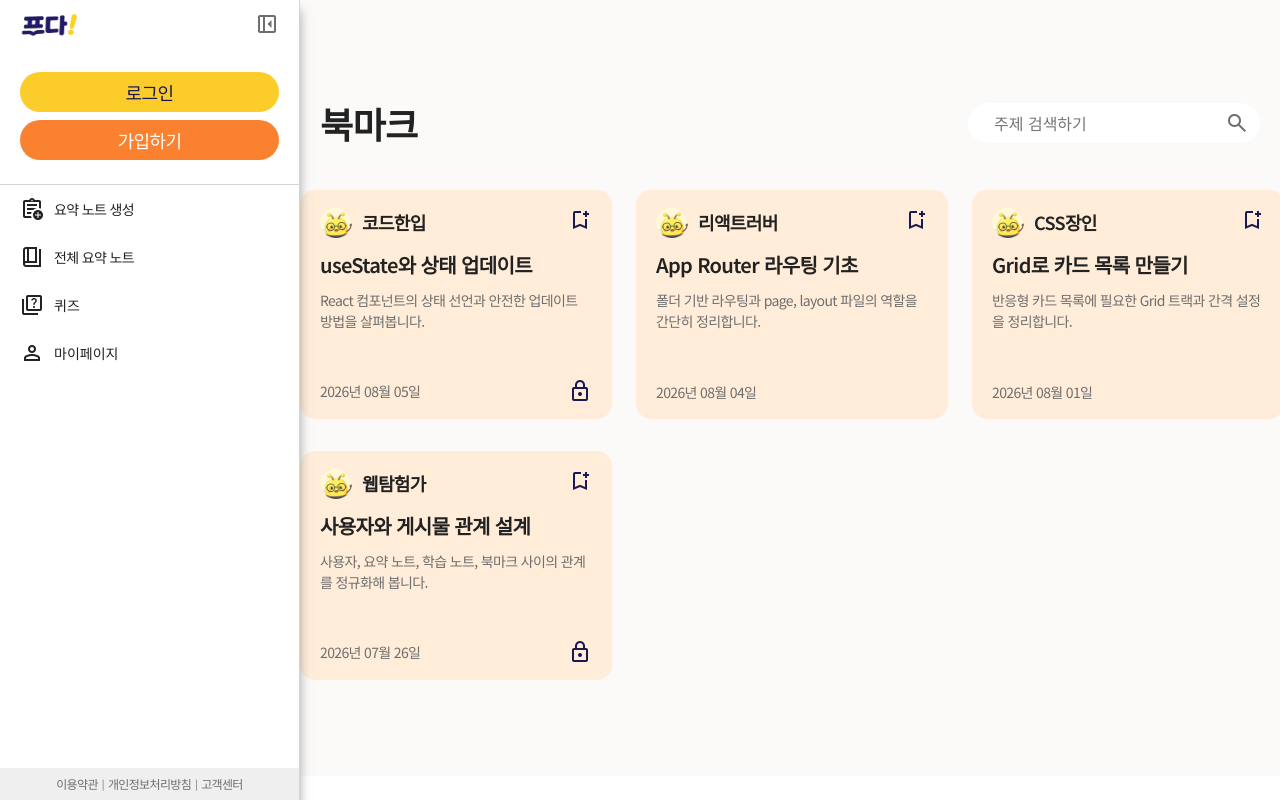
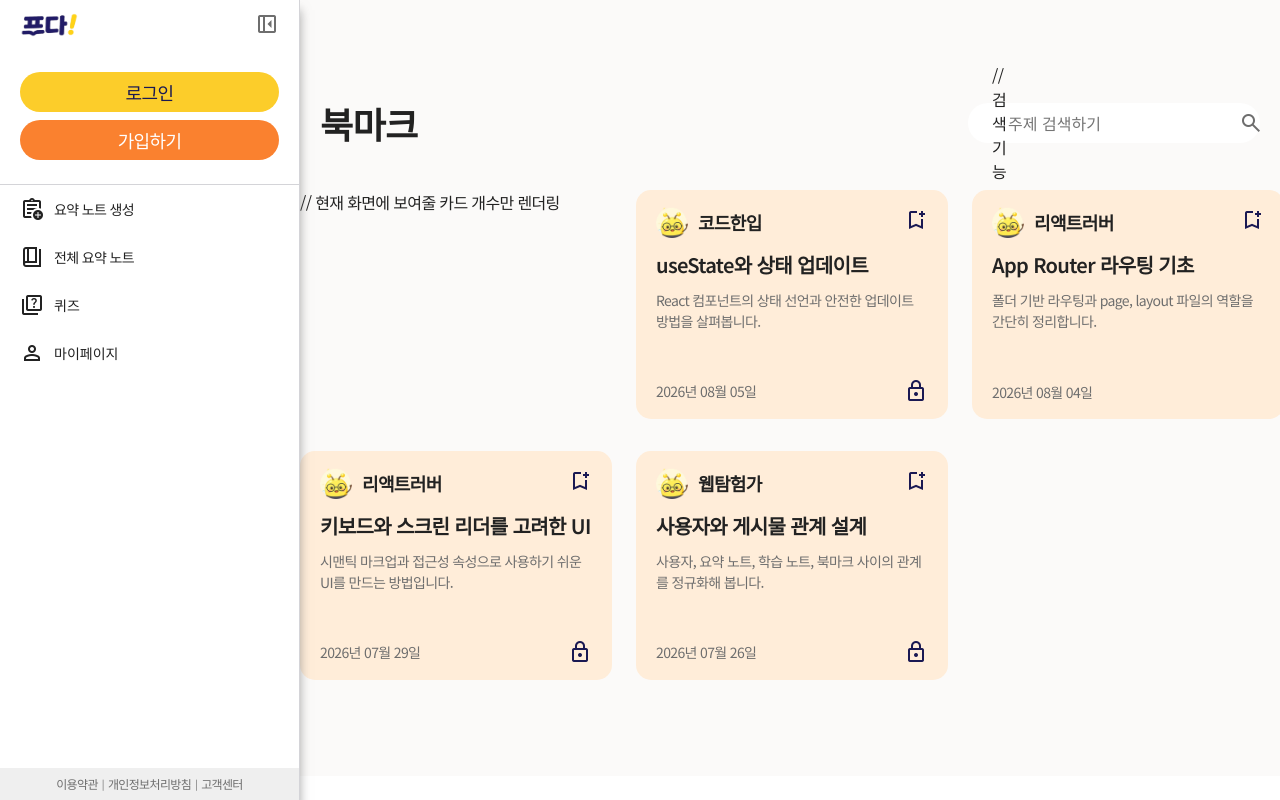
Before and after one commit to JEJU-Ratus/est_fe13_final_project, a Next.js app: page /mypage/bookmarks in a window 1280 px wide. Built offline with nearby package versions, Linux system fonts and the light colour scheme.

Commit message:
feat: AllSummary 컴포넌트에 검색 기능 추가 및 코드 정리

```diff
--- a/src/components/Allsummary.jsx
+++ b/src/components/Allsummary.jsx
@@ -7,12 +7,14 @@ import users from "@/mocks/users.json";
 import bookmarks from "@/mocks/bookmarks.json";
 import { useEffect, useRef, useState } from "react";
 
+//한 화면에 보여줄 카드의 수
 const BATCH_SIZE = {
   mobile: 3,
   tablet: 6,
   pc: 12,
 };
 
+// 현재 화면이 모바일,태블릿,pc인지 판단하는 함수
 function getBatchSize(mobileMediaQuery, tabletMediaQuery) {
   if (mobileMediaQuery.matches) {
     return BATCH_SIZE.mobile;
@@ -25,6 +27,7 @@ function getBatchSize(mobileMediaQuery, tabletMediaQuery) {
   return BATCH_SIZE.pc;
 }
 
+//전체요약본 or 내 요약본 or 북마크 요약본인지 구분하는 함수
 function getSummariesByView(view, currentUserId) {
   if (view === "mine") {
     return summaries
@@ -43,12 +46,24 @@ function getSummariesByView(view, currentUserId) {
   return summaries;
 }
 
+//컴포넌트 시작
 export default function AllSummary({ title, view = "all", currentUserId }) {
+  const [searchTerm, setSearchTerm] = useState(""); //검색어 저장
+  /* 현재 화면에서 스크롤하면 몇 개씩 추가될지
+  batchSize -> 한 번에 몇 개씩 증가하는지 ,
+  visibleCount -> 현재 총 몇 개를 화면에 보여주고 있는지 */
   const [batchSize, setBatchSize] = useState(BATCH_SIZE.mobile);
   const [visibleCount, setVisibleCount] = useState(BATCH_SIZE.mobile);
   const batchSizeRef = useRef(BATCH_SIZE.mobile);
-  const sentinelRef = useRef(null);
-  const filteredSummaries = getSummariesByView(view, currentUserId);
+  const sentinelRef = useRef(null); // 무한스크롤 끝 감지 센서
+  const normalizedSearchTerm = searchTerm.trim().toLowerCase(); //검색어 정리
+  const summariesByView = getSummariesByView(view, currentUserId); //현재 페이지에 맞는 데이터 가져오기
+  // TODO: Supabase 연결 시 client-side 검색 필터를 DB 검색 쿼리로 교체
+  // 검색기능
+  const filteredSummaries = normalizedSearchTerm
+    ? summariesByView.filter(summary => summary.topic.toLowerCase().includes(normalizedSearchTerm))
+    : summariesByView;
+  // 카드에 필요한 추가정보 체크
   const summaryCards = filteredSummaries.map(summary => {
     const author = users.find(user => user.userId === summary.authorId);
     const isBookmarked = bookmarks.some(
@@ -62,61 +77,64 @@ export default function AllSummary({ title, view = "all", currentUserId }) {
       isBookmarked,
     };
   });
+  //현재 검색/필터값이 바뀌었는지 알아차리는 표시값
   const resultKey = summaryCards.map(summary => summary.summaryId).join("|");
+  // 더 보여줄 데이터가 있는지 확인하는 코드
   const hasMore = visibleCount < summaryCards.length;
   // TODO: Supabase 연결 시 client-side slice 방식에서 DB pagination 조회·append 방식으로 교체
+  // 실제 브라우저에서 보여줄 데이터
   const visibleSummaryCards = summaryCards.slice(0, visibleCount);
-
+  //화면 크기감지
   useEffect(() => {
     const mobileMediaQuery = window.matchMedia("(max-width: 480px)");
     const tabletMediaQuery = window.matchMedia("(min-width: 481px) and (max-width: 1024px)");
 
     function handleBreakpointChange() {
       const nextBatchSize = getBatchSize(mobileMediaQuery, tabletMediaQuery);
-
+      // 화면이 갑자기 줄어드는 걸 방지
       batchSizeRef.current = nextBatchSize;
       setBatchSize(nextBatchSize);
       setVisibleCount(currentCount => Math.max(currentCount, nextBatchSize));
     }
-
+    //모바일 경계를 넘으면 실행할 함수
     handleBreakpointChange();
     mobileMediaQuery.addEventListener("change", handleBreakpointChange);
     tabletMediaQuery.addEventListener("change", handleBreakpointChange);
-
+    //이벤트 제거
     return () => {
       mobileMediaQuery.removeEventListener("change", handleBreakpointChange);
       tabletMediaQuery.removeEventListener("change", handleBreakpointChange);
     };
   }, []);
+  // 검색/뷰가 바뀌면 초기화
+  useEffect(() => {
+    setVisibleCount(batchSizeRef.current);
+  }, [view, currentUserId, normalizedSearchTerm, resultKey]);
 
   useEffect(() => {
-    setVisibleCount(batchSizeRef.current);
-  }, [view, currentUserId, resultKey]);
-
-  useEffect(() => {
+    //무한 스크롤 동작 구현
     const sentinel = sentinelRef.current;
 
     if (!sentinel || !hasMore) {
       return undefined;
     }
-
+    // 특정 요소가 화면에 들어왔는지 감지하는 기능
     const observer = new IntersectionObserver(
       entries => {
         if (!entries[0]?.isIntersecting) {
           return;
         }
 
-        setVisibleCount(currentCount =>
-          Math.min(currentCount + batchSize, summaryCards.length),
-        );
+        setVisibleCount(currentCount => Math.min(currentCount + batchSize, summaryCards.length));
       },
       {
         root: null,
+        //스크롤 200px 전 로딩
         rootMargin: "200px 0px",
         threshold: 0,
       },
     );
-
+    // 스크롤 감지 종료
     observer.observe(sentinel);
 
     return () => {
@@ -138,8 +156,13 @@ export default function AllSummary({ title, view = "all", currentUserId }) {
             </button>
           </div>
           <div className={styles["search-box"]}>
-            <input type="text" placeholder="주제 검색하기" />
-
+            // 검색 기능
+            <input
+              type="text"
+              placeholder="주제 검색하기"
+              value={searchTerm}
+              onChange={event => setSearchTerm(event.target.value)}
+            />
             <span className={`material-symbols-outlined ${styles["search-icon"]}`} aria-hidden="true">
               search
             </span>
@@ -147,6 +170,7 @@ export default function AllSummary({ title, view = "all", currentUserId }) {
         </div>
 
         <div className={styles["summary-content"]}>
+          // 현재 화면에 보여줄 카드 개수만 렌더링
           {visibleSummaryCards.map(summary => (
             <SummaryItemCard
               key={summary.summaryId}
```
